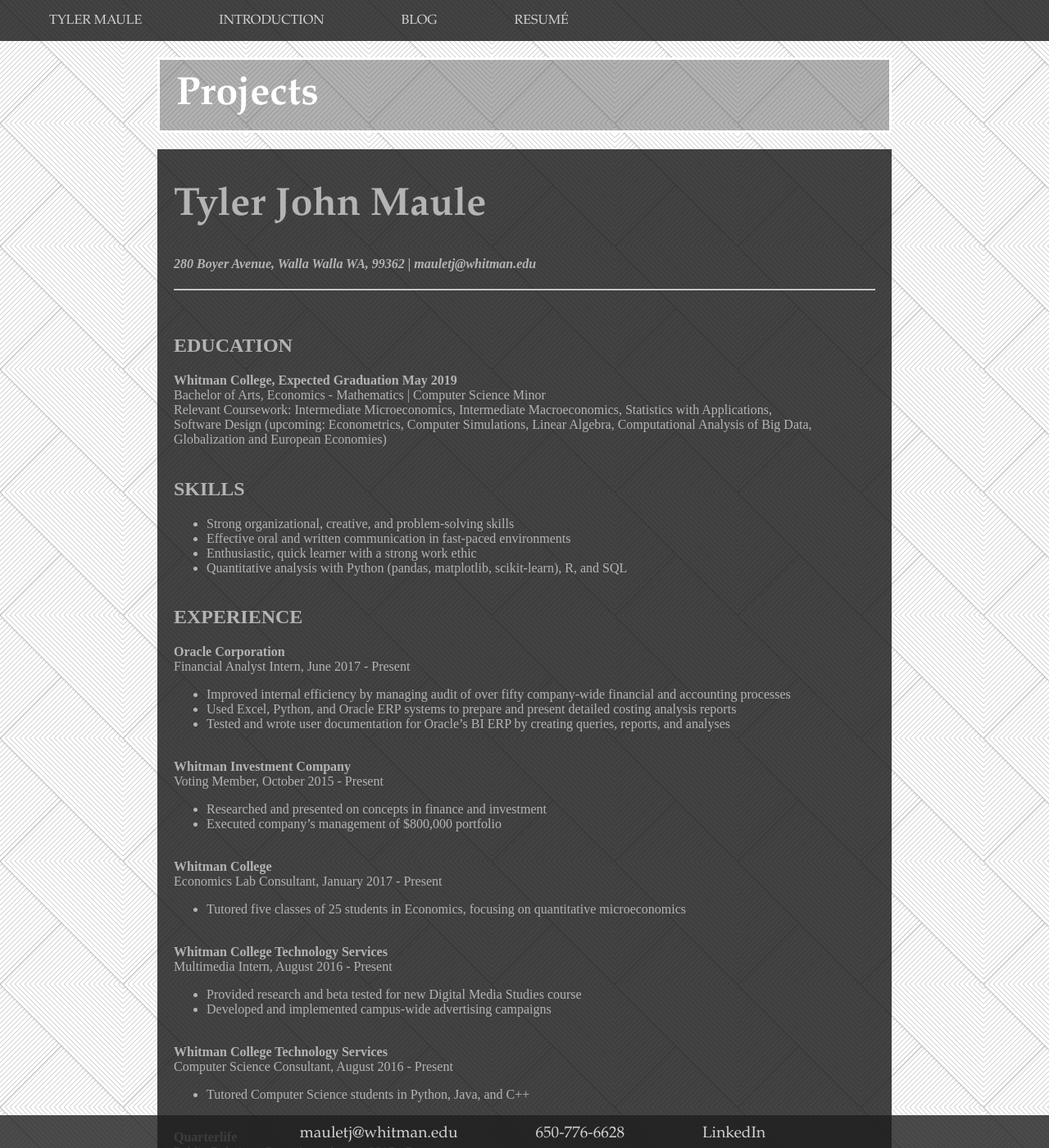
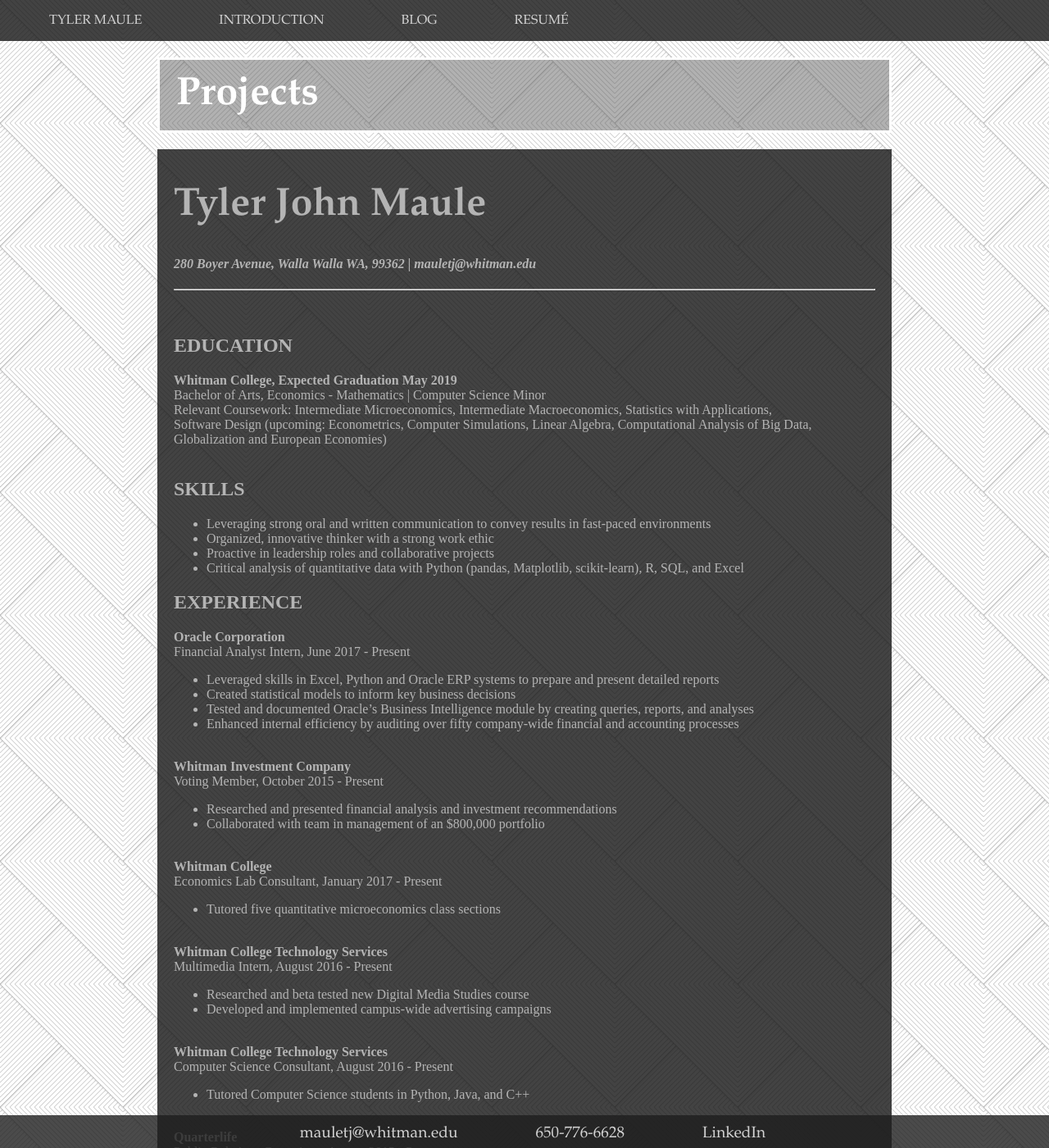
Before and after one commit to tylermaule/tylermaule.github.io, a Jekyll site: the page built from projects.html, in a window 1280 px wide and 1400 px high. Shown: the whole window at 82% size. Built offline with Jekyll 4.4.1, drawn with Linux system fonts in a browser that asks for light colours.

Commit message:
resume updates

```diff
--- a/_includes/resume.md
+++ b/_includes/resume.md
@@ -12,39 +12,40 @@
 <br>
 
 ## **SKILLS**
--  Strong organizational, creative, and problem-solving skills
--  Effective oral and written communication in fast-paced environments
--  Enthusiastic, quick learner with a strong work ethic
--  Quantitative analysis with Python (pandas, matplotlib, scikit-learn), R, and SQL
+- Leveraging strong oral and written communication to convey results in fast-paced environments
+-  Organized, innovative thinker with a strong work ethic
+-  Proactive in leadership roles and collaborative projects
+-  Critical analysis of quantitative data with Python (pandas, Matplotlib, scikit-learn), R, SQL, and Excel
 <br>
 
 ## **EXPERIENCE**
 
 **Oracle Corporation**
 Financial Analyst Intern, June 2017 - Present
--  Improved internal efficiency by managing audit of over fifty company-wide financial and accounting processes
--  Used Excel, Python, and Oracle ERP systems to prepare and present detailed costing analysis reports
--  Tested and wrote user documentation for Oracle’s BI ERP by creating queries, reports, and analyses
+-  Leveraged skills in Excel, Python and Oracle ERP systems to prepare and present detailed reports
+-  Created statistical models to inform key business decisions
+-  Tested and documented Oracle’s Business Intelligence module by creating queries, reports, and analyses
+-  Enhanced internal efficiency by auditing over fifty company-wide financial and accounting processes
 <br>
 <br>
 
 **Whitman Investment Company**
 Voting Member, October 2015 - Present
-  - Researched and presented on concepts in finance and investment
-  - Executed company's management of $800,000 portfolio
+-  Researched and presented financial analysis and investment recommendations
+-  Collaborated with team in management of an $800,000 portfolio
 <br>
 <br>
 
 **Whitman College**
 Economics Lab Consultant, January 2017 - Present
--  Tutored five classes of 25 students in Economics, focusing on quantitative microeconomics
+-  Tutored five quantitative microeconomics class sections
 <br>
 <br>
 
 
 **Whitman College Technology Services**
 Multimedia Intern, August 2016 - Present
-- Provided research and beta tested for new Digital Media Studies course
+- Researched and beta tested new Digital Media Studies course
 - Developed and implemented campus-wide advertising campaigns
 <br>
 <br>
```
